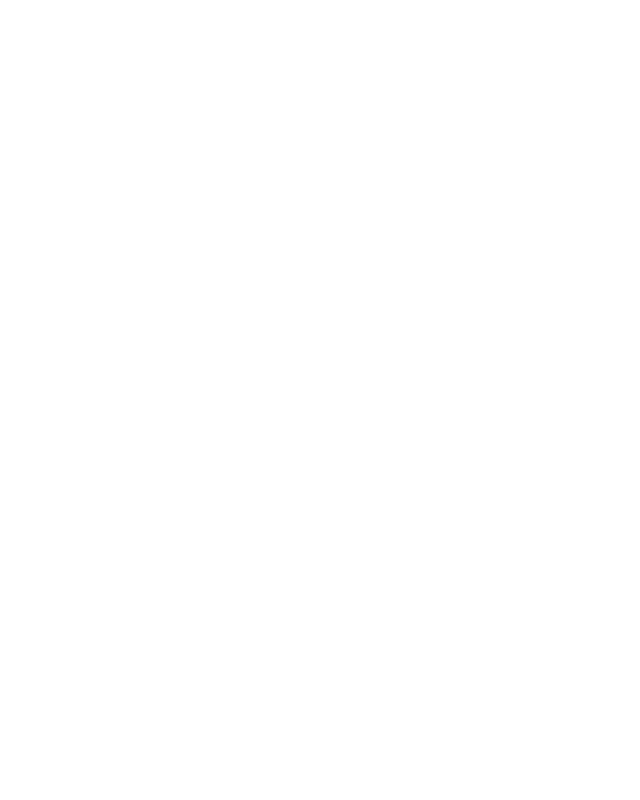
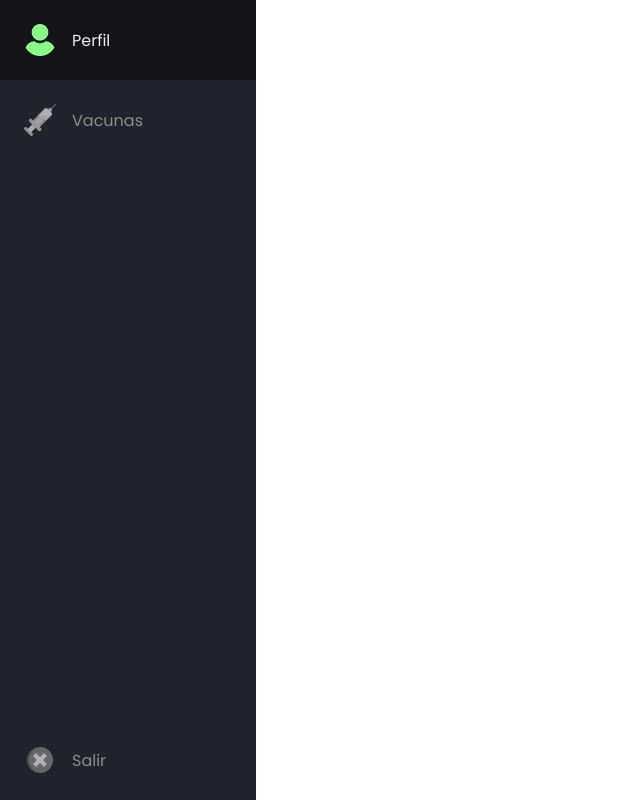
Before and after one commit to franciscogallom/vacunAssist, a React (Create React App) app in the folder client/: page /profile in a window 1280 px wide. Shown: the whole page, without its empty margins (0-640 px from the left). Built offline with nearby package versions, Linux system fonts and the light colour scheme.

Commit message:
Navigate through the Navbar

```diff
--- a/client/src/App.js
+++ b/client/src/App.js
@@ -7,6 +7,8 @@
 import VerificationCode from "./components/Onboarding/VerificationCode"
 import Home from "./components/Home/Home"
 import SignupMedic from "./components/Onboarding/SignUpMedic"
+import Vaccines from "./components/Vaccines/Vaccines"
+import Profile from "./components/Profile/Profile"
 
 function App() {
   return (
@@ -20,6 +22,8 @@
           <Route exact path="/login" component={Login} />
           <Route exact path="/comorbidities" component={Comorbidities} />
           <Route exact path="/verification" component={VerificationCode} />
+          <Route exact path="/vaccines" component={Vaccines} />
+          <Route exact path="/profile" component={Profile} />
         </Switch>
       </BrowserRouter>
     </ContextProvider>
--- a/client/src/components/Navbar/Navbar.js
+++ b/client/src/components/Navbar/Navbar.js
@@ -9,14 +9,14 @@
     <nav class="navbar">
       <ul class="navbar-nav">
         <li class="nav-item">
-          <Link to="/" class="nav-link">
+          <Link to="/profile" class="nav-link">
             <img src={profile} alt="Icono de perfil" className="img-icon" />
             <span class="link-text">Perfil</span>
           </Link>
         </li>
 
         <li class="nav-item">
-          <Link to="/" class="nav-link">
+          <Link to="/vaccines" class="nav-link">
             <img src={vaccine} alt="Icono de vacuna" className="img-icon" />
             <span class="link-text">Vacunas</span>
           </Link>
@@ -25,7 +25,7 @@
         <li class="nav-item">
           <Link to="/" class="nav-link">
             <img src={close} alt="Icono de cerrar sesión" className="img-icon" />
-            <span class="link-text">Cerrar sesión</span>
+            <span class="link-text">Salir</span>
           </Link>
         </li>
       </ul>
--- /dev/null
+++ b/client/src/components/Profile/Profile.js
@@ -0,0 +1,12 @@
+import Navbar from "../Navbar/Navbar"
+
+function Profile() {
+  return (
+    <>
+      <Navbar />
+      <h1 style={{ marginLeft: "7.5vw" }}>Mi perfil</h1>
+    </>
+  )
+}
+
+export default Profile
--- /dev/null
+++ b/client/src/components/Vaccines/Vaccines.js
@@ -0,0 +1,12 @@
+import Navbar from "../Navbar/Navbar"
+
+function Vaccines() {
+  return (
+    <>
+      <Navbar />
+      <h1 style={{ marginLeft: "7.5vw" }}>Vacunas</h1>
+    </>
+  )
+}
+
+export default Vaccines
```
